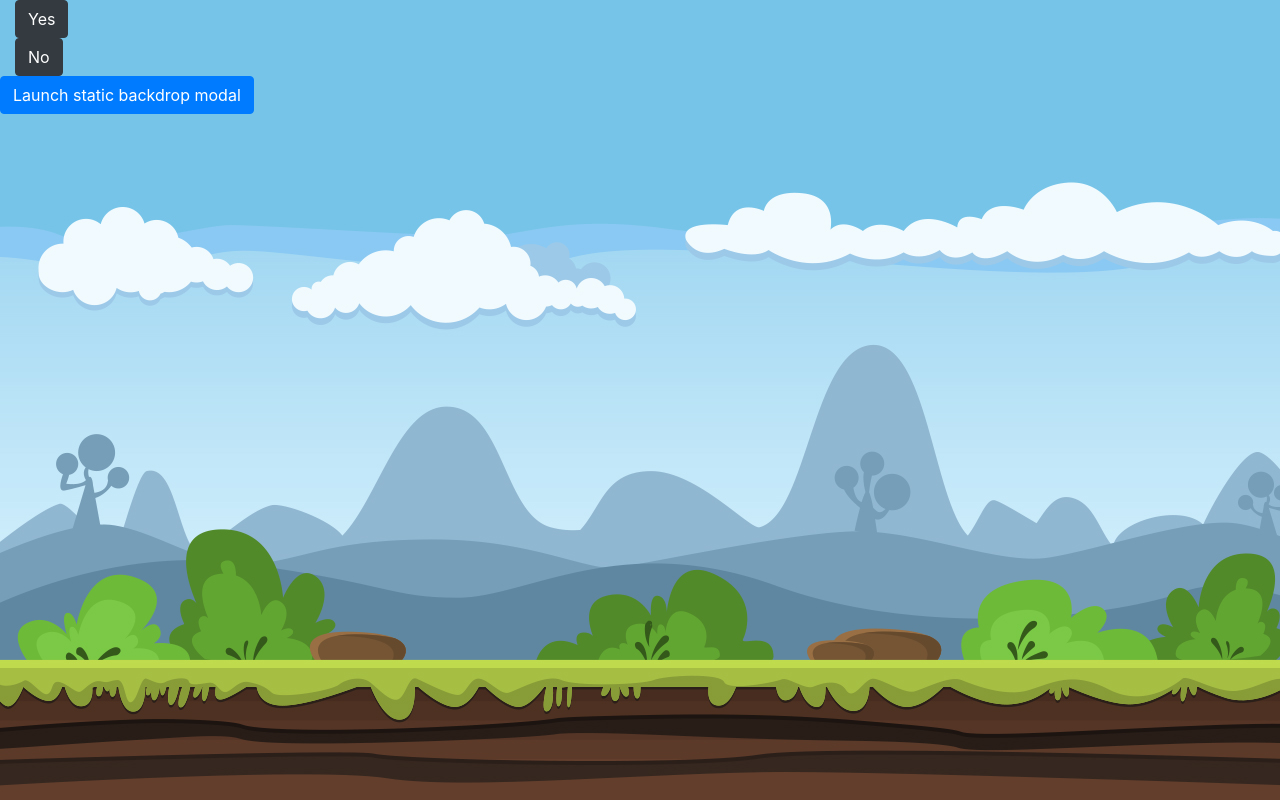
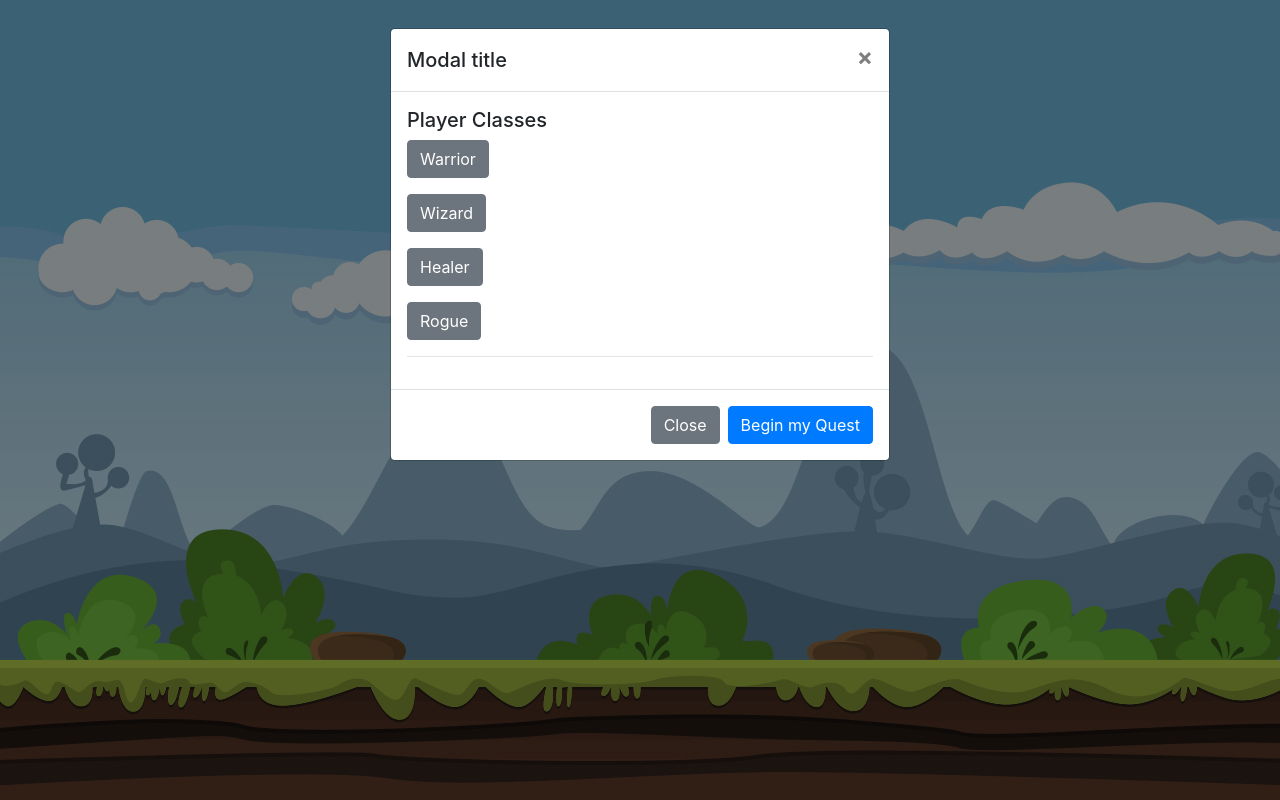
Before and after one commit to utsukushiihime/macon-trouble, a plain HTML site: page index.html in a window 1280 px wide. Both pictures are taken after a click on the button "Play Game". Drawn offline with nearby package versions, Linux system fonts and the light colour scheme.

Commit message:
updating styling

```diff
--- a/css/main.css
+++ b/css/main.css
@@ -6,5 +6,13 @@
 body {
     background: #76c4e8 url("../img/backgrounds/bg1.jpg") left bottom repeat-x !important;
     height: 100vh;
+}
 
+
+button.btn.btn-primary.play-button {
+    height: 65px;
+    padding: 10px 60px;
+    position: absolute;
+    top: 46%;
+    left: 46%;
 }
--- a/index.html
+++ b/index.html
@@ -11,7 +11,7 @@
     <link rel="stylesheet" href="https://stackpath.bootstrapcdn.com/bootstrap/4.5.2/css/bootstrap.min.css" integrity="sha384-JcKb8q3iqJ61gNV9KGb8thSsNjpSL0n8PARn9HuZOnIxN0hoP+VmmDGMN5t9UJ0Z" crossorigin="anonymous">
 
     <!-- JS, Popper.js, and jQuery, jQueryUI -->
-    <script src="https://code.jquery.com/ui/1.12.1/jquery-ui.min.js" integrity="sha256-VazP97ZCwtekAsvgPBSUwPFKdrwD3unUfSGVYrahUqU=" crossorigin="anonymous"></script>
+    <!-- <script src="https://code.jquery.com/ui/1.12.1/jquery-ui.min.js" integrity="sha256-VazP97ZCwtekAsvgPBSUwPFKdrwD3unUfSGVYrahUqU=" crossorigin="anonymous"></script> -->
     <script src="https://code.jquery.com/jquery-3.5.1.slim.min.js" integrity="sha384-DfXdz2htPH0lsSSs5nCTpuj/zy4C+OGpamoFVy38MVBnE+IbbVYUew+OrCXaRkfj" crossorigin="anonymous"></script>
     <script src="https://cdn.jsdelivr.net/npm/popper.js@1.16.1/dist/umd/popper.min.js" integrity="sha384-9/reFTGAW83EW2RDu2S0VKaIzap3H66lZH81PoYlFhbGU+6BZp6G7niu735Sk7lN" crossorigin="anonymous"></script>
     <script src="https://stackpath.bootstrapcdn.com/bootstrap/4.5.2/js/bootstrap.min.js" integrity="sha384-B4gt1jrGC7Jh4AgTPSdUtOBvfO8shuf57BaghqFfPlYxofvL8/KUEfYiJOMMV+rV" crossorigin="anonymous"></script>
@@ -22,28 +22,14 @@
 <body>
 <main>
     <!-- This is the game menu -->
-    <section id="game-menu">
-    <div class="col-md-12">
-        <button id="game-start" class="btn btn-dark">Play Game</button>
-    </div>
-    <div class="col-md-6">
-        <button id="play-yes" class="btn btn-dark">Yes</button>
-    </div>
-    <div class="col-md-3">
-        <button id="play-no" class="btn btn-dark">No</button>
-    </div>
-    <div class="col-md-12">
-        <button id="select-class" class="btn btn-dark">Choose your Class</button>
-    </div>
-    </section>
 
     <!-- Class Selection Buttons -->
     <section id="class-types">
 
         <!-- Dialogue Modal -->
         <!-- Button trigger modal -->
-<button type="button" class="btn btn-primary" data-toggle="modal" data-target="#gameDialogue">
-    Launch static backdrop modal
+    <button type="button" class="btn btn-primary play-button" data-toggle="modal" data-target="#gameDialogue">
+    Play Game
   </button>
 
   <!-- Modal -->
@@ -57,15 +43,27 @@
           </button>
         </div>
         <div class="modal-body">
-            <h5>Player Classes</h5>
-            <p>This <a href="#" id="warrior" role="button" class="warrior btn btn-secondary popover-test" title="Popover title" data-content="Popover body content is set in this attribute.">Warrior</a> t</p>
+            <h5 class="player-classes">Player Classes</h5>
+
+            <div class ="classes">
+            <p class="warrior">
+                <a href="#" id="warrior" role="button" class="btn btn-secondary" title="Warrior Class">Warrior</a>
+            </p>
+            <p class="wizard">
+                <a href="#" id="wizard" role="button" class="btn btn-secondary" title="Wizard Class">Wizard</a>
+            </p>
+            <p class="healer">
+                <a href="#" id="healer" role="button" class="btn btn-secondary" title="Healer Class">Healer</a>
+            </p>
+            <p>
+                <a href="#" id="rogue" role="button" class="btn btn-secondary" title="Rogue Class">Rogue</a>
+            </p>
+            </div>
             <hr>
-            <h5>Tooltips in a modal</h5>
-            <p><a href="#" class="tooltip-test" title="Tooltip">This link</a> and <a href="#" class="tooltip-test" title="Tooltip">that link</a> have tooltips on hover.</p>
           </div>
         <div class="modal-footer">
           <button type="button" class="btn btn-secondary" data-dismiss="modal">Close</button>
-          <button type="button" class="btn btn-primary">Understood</button>
+          <button type="button" class="btn btn-primary">Begin my Quest</button>
         </div>
       </div>
     </div>
--- a/js/app.js
+++ b/js/app.js
@@ -61,29 +61,8 @@ const playerClasses = [
         health: 10
 }];
 
-// BUTTONS Hide on Page Enter
-$('#select-class').hide();
-$('#play-yes').hide();
-$('#play-no').hide();
-$('#warrior').hide();
-$('#wizard').hide();
-$('#healer').hide();
-$('#rogue').hide();
 
-// ask player if they want to play the game
-// if answer yes, show button to choose class
-const playGame = () => {
-    $('#game-start').hide();
-    $('#play-yes').show();
-    $('#play-no').show();
 
-// if yes, hide yes/no buttons and show select a class button
-    $('#play-yes').on('click', function() {
-        $('#play-yes').hide();
-        $('#play-no').hide();
-        $('#select-class').show();
-    })
-}
 
 // create class options
 const classOptions = [];
@@ -94,17 +73,21 @@ for (let i = 0; i < playerClasses.length; i++) {
 }
 // console.log(classOptions);
 
+// ask player if they want to play the game
+// if answer yes, show button to choose class
+const playGame = () => {
+
+}
+
 // if user wants to play, choose class
-const chooseClass = () => {
-   let option = prompt(`Choose your class. ${classOptions}`);
-    alert(`You have chosen to play a ${option}`);
-}
+$('#wizard').on('click', function () {
+    $('class-option').append(`You chose wizard.`);
+})
 
 // BUTTONS
 $('#game-start').on('click', playGame);
 
 // return the class options on click
-$('#select-class').on('click', chooseClass);
 
 
 /* A pop-up dialogue box with party member stats and sprites displayed after companion generated.
```
